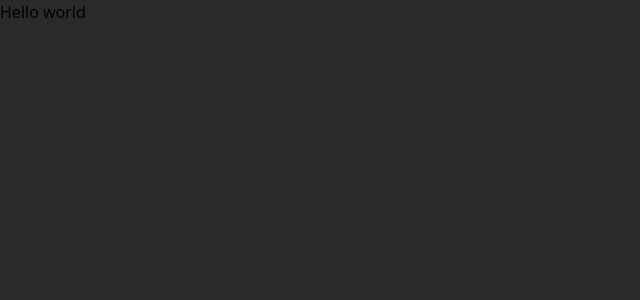
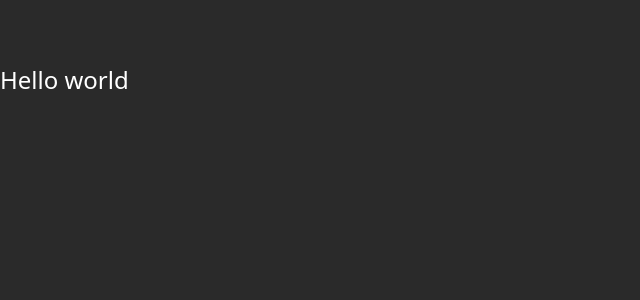
Before and after one commit to DjamelAbbou/responsiveDesign, a Next.js app: page / in a window 1280 px wide. Shown: the top 300 px of the page, without its empty margins (0-640 px from the left). Built offline with nearby package versions, Linux system fonts and the light colour scheme.

Commit message:
fixed some things i forgot on the last commit

```diff
--- a/src/pages/index.jsx
+++ b/src/pages/index.jsx
@@ -1,3 +1,6 @@
+import Container from "@/ui/container";
 export default function HomePage() {
-  return <div>Hello world</div>;
+  return (
+    <Container className="mt-16 text-white text-2xl">Hello world</Container>
+  );
 }
--- /dev/null
+++ b/src/ui/container/index.jsx
@@ -0,0 +1,7 @@
+export default function Container({ children, className }) {
+  return (
+    <div className={`container mx-auto ${className ? className : ""}`}>
+      {children}
+    </div>
+  );
+}
```
Also changed, not shown: src/ui/container.jsx (deleted), 1 other file (tests, documents, lock files or other folders).
